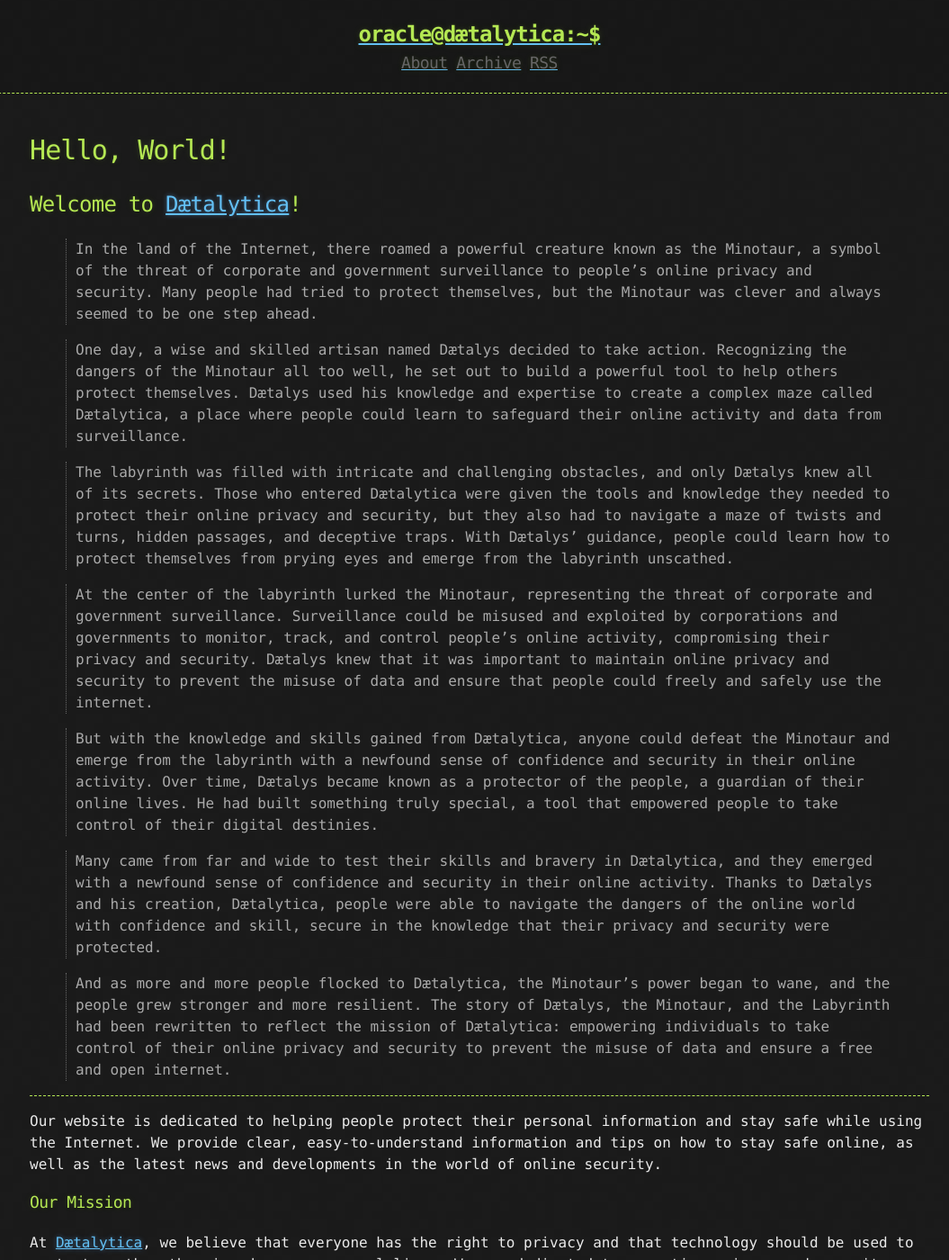
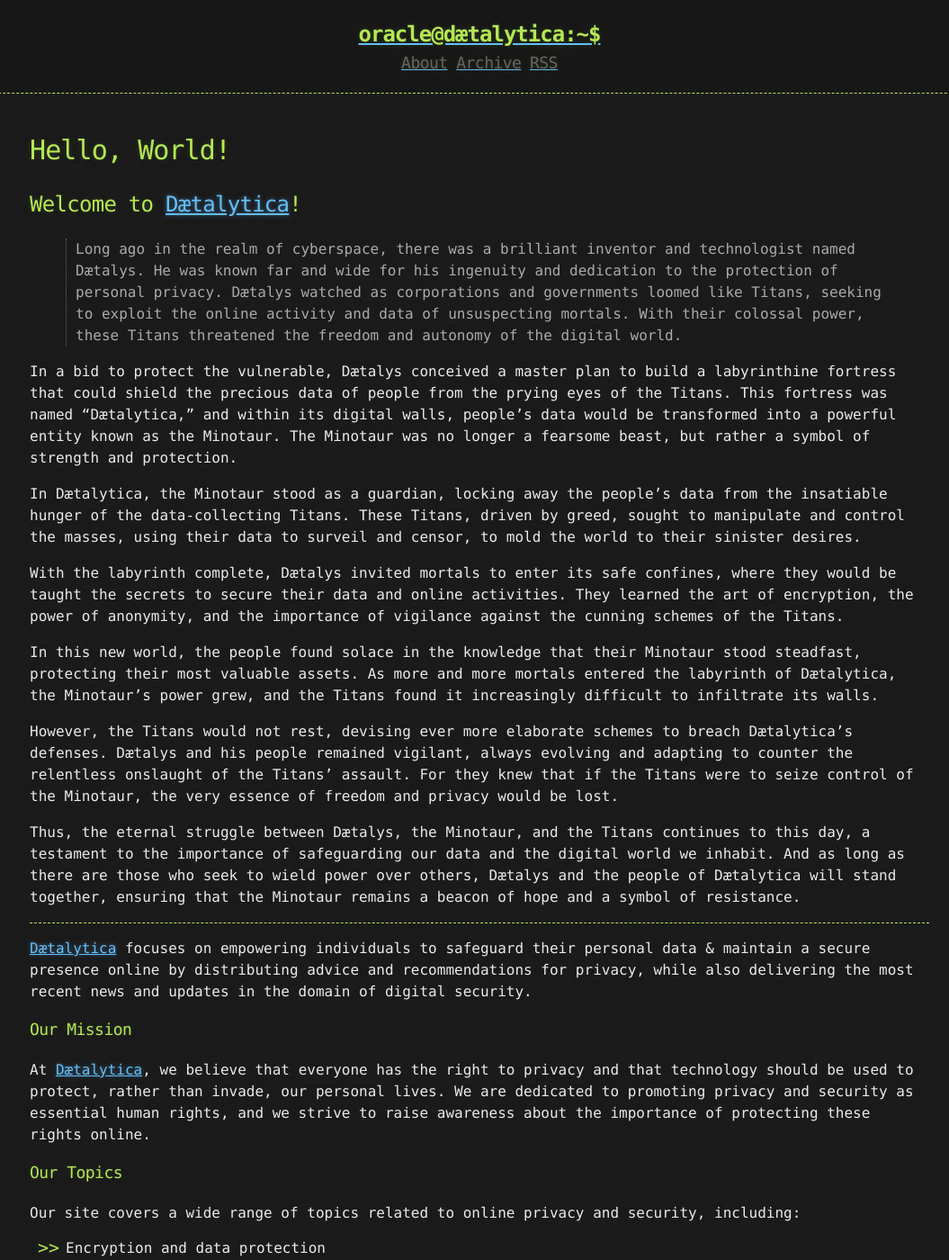
Before and after one commit to Daetalytica/daetalytica.github.io, a Jekyll site: the page built from about.md, in a window 1280 px wide and 1400 px high. Shown: the whole window at 90% size, without its empty margins (107-1162 px from the left). Built offline with Jekyll 4.4.1, drawn with Linux system fonts in a browser that asks for light colours; some of the changed text lies outside the part shown.

Commit message:
update about page

```diff
--- a/about.md
+++ b/about.md
@@ -7,52 +7,22 @@ title: About
 
 ## Welcome to [Dætalytica](https://daetalytica.io)!
 
-> In the land of the Internet, there roamed a powerful creature known as the
-Minotaur, a symbol of the threat of corporate and government surveillance to
-people's online privacy and security. Many people had tried to protect
-themselves, but the Minotaur was clever and always seemed to be one step ahead.
+> Long ago in the realm of cyberspace, there was a brilliant inventor and technologist named Dætalys. He was known far and wide for his ingenuity and dedication to the protection of personal privacy. Dætalys watched as corporations and governments loomed like Titans, seeking to exploit the online activity and data of unsuspecting mortals. With their colossal power, these Titans threatened the freedom and autonomy of the digital world.
 
-> One day, a wise and skilled artisan named Dætalys decided to take action.
-Recognizing the dangers of the Minotaur all too well, he set out to build a
-powerful tool to help others protect themselves. Dætalys used his knowledge and
-expertise to create a complex maze called Dætalytica, a place where people
-could learn to safeguard their online activity and data from surveillance.
+In a bid to protect the vulnerable, Dætalys conceived a master plan to build a labyrinthine fortress that could shield the precious data of people from the prying eyes of the Titans. This fortress was named "Dætalytica," and within its digital walls, people's data would be transformed into a powerful entity known as the Minotaur. The Minotaur was no longer a fearsome beast, but rather a symbol of strength and protection.
 
-> The labyrinth was filled with intricate and challenging obstacles, and only
-Dætalys knew all of its secrets. Those who entered Dætalytica were given the
-tools and knowledge they needed to protect their online privacy and security,
-but they also had to navigate a maze of twists and turns, hidden passages, and
-deceptive traps. With Dætalys' guidance, people could learn how to protect
-themselves from prying eyes and emerge from the labyrinth unscathed.
+In Dætalytica, the Minotaur stood as a guardian, locking away the people's data from the insatiable hunger of the data-collecting Titans. These Titans, driven by greed, sought to manipulate and control the masses, using their data to surveil and censor, to mold the world to their sinister desires.
 
-> At the center of the labyrinth lurked the Minotaur, representing the threat of
-corporate and government surveillance. Surveillance could be misused and
-exploited by corporations and governments to monitor, track, and control
-people's online activity, compromising their privacy and security. Dætalys knew
-that it was important to maintain online privacy and security to prevent the
-misuse of data and ensure that people could freely and safely use the internet.
+With the labyrinth complete, Dætalys invited mortals to enter its safe confines, where they would be taught the secrets to secure their data and online activities. They learned the art of encryption, the power of anonymity, and the importance of vigilance against the cunning schemes of the Titans.
 
-> But with the knowledge and skills gained from Dætalytica, anyone could defeat
-the Minotaur and emerge from the labyrinth with a newfound sense of confidence
-and security in their online activity. Over time, Dætalys became known as a
-protector of the people, a guardian of their online lives. He had built
-something truly special, a tool that empowered people to take control of their
-digital destinies.
+In this new world, the people found solace in the knowledge that their Minotaur stood steadfast, protecting their most valuable assets. As more and more mortals entered the labyrinth of Dætalytica, the Minotaur's power grew, and the Titans found it increasingly difficult to infiltrate its walls.
 
-> Many came from far and wide to test their skills and bravery in Dætalytica, and
-they emerged with a newfound sense of confidence and security in their online
-activity. Thanks to Dætalys and his creation, Dætalytica, people were able to
-navigate the dangers of the online world with confidence and skill, secure in
-the knowledge that their privacy and security were protected.
+However, the Titans would not rest, devising ever more elaborate schemes to breach Dætalytica's defenses. Dætalys and his people remained vigilant, always evolving and adapting to counter the relentless onslaught of the Titans' assault. For they knew that if the Titans were to seize control of the Minotaur, the very essence of freedom and privacy would be lost.
 
-> And as more and more people flocked to Dætalytica, the Minotaur’s power began
-to wane, and the people grew stronger and more resilient. The story of Dætalys,
-the Minotaur, and the Labyrinth had been rewritten to reflect the mission of
-Dætalytica: empowering individuals to take control of their online privacy and
-security to prevent the misuse of data and ensure a free and open internet.
+Thus, the eternal struggle between Dætalys, the Minotaur, and the Titans continues to this day, a testament to the importance of safeguarding our data and the digital world we inhabit. And as long as there are those who seek to wield power over others, Dætalys and the people of Dætalytica will stand together, ensuring that the Minotaur remains a beacon of hope and a symbol of resistance.
 
 ___
-Our website is dedicated to helping people protect their personal information and stay safe while using the Internet. We provide clear, easy-to-understand information and tips on how to stay safe online, as well as the latest news and developments in the world of online security.
+[Dætalytica](https://daetalytica.io) focuses on empowering individuals to safeguard their personal data & maintain a secure presence online by distributing advice and recommendations for privacy, while also delivering the most recent news and updates in the domain of digital security.
 
 ### Our Mission
 
@@ -73,14 +43,14 @@ We also provide product reviews and recommendations for privacy and security too
 
 ## Our Team
 
-Our team of experts has years of experience in the field of cybersecurity, and we're passionate about sharing our knowledge with the world. Whether you're a tech-savvy professional or just getting started with computers and the Internet, we have something for everyone. From basic online safety tips to advanced encryption techniques, our goal is to empower you with the knowledge and tools you need to protect yourself and your information.
+As the founder, I am passionate about sharing my knowledge with the world. However, this isn't a one-person show. I wholeheartedly believe that our community of followers are a vital part of the team, and together we make this venture more meaningful. Whether you're a tech-savvy professional or just getting started with computers and the Internet, this platform is designed to cater to everyone's needs. From basic online safety tips to advanced encryption techniques, my goal is to empower you with the knowledge and tools you need to protect yourself and your information. As a part of this growing community, your input and engagement contribute to the collective learning experience, making this a true team effort.
 
 ## Get in Touch
 
 Thank you for visiting [Dætalytica](https://daetalytica.io), and we hope you find our site informative and helpful. If you have any questions or feedback, please don't hesitate to contact us.
 
 - [Email](mailto:oracle@daetalytica.io)
-- [Mastodon](https://mastodon.social/@vestyr)
+- [Mastodon](https://infosec.exchange/@daetalytica)
 - [Twitter](https://twitter.com/daetalytica)
 
 We also encourage you to join our community. Together, we can make the internet a safer and more secure place for everyone.
```
